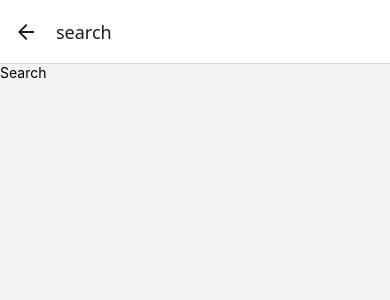
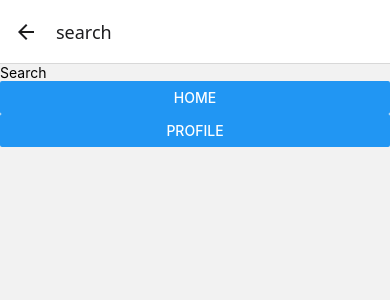
Before and after one commit to premrahi/react-native-practice-, a React Native app: screen /search in a window 390 px wide. Shown: the top 300 px of the page. Built offline with nearby package versions, Linux system fonts and the light colour scheme.

Commit message:
basic stack navigation

```diff
--- a/App.jsx
+++ b/App.jsx
@@ -12,7 +12,7 @@ const Stack = createNativeStackNavigator();
 function MyStack() {
   return (
     <Stack.Navigator>
-      <Stack.Screen name="Home" component={Home} />
+      <Stack.Screen name="home" component={Home} />
       <Stack.Screen name="search" component={Search} />
       <Stack.Screen name="profile" component={Profile} />
     </Stack.Navigator>
--- a/src/screens/Profile.jsx
+++ b/src/screens/Profile.jsx
@@ -6,6 +6,7 @@ const Profile = ({navigation}) => {
     <View>
       <Text>Profile</Text>
       <Button title="search" onPress={()=> navigation.navigate('search')} />
+      <Button title="home" onPress={()=> navigation.navigate('home')} />
     </View>
   )
 }
--- a/src/screens/Search.jsx
+++ b/src/screens/Search.jsx
@@ -1,10 +1,13 @@
-import { StyleSheet, Text, View } from 'react-native'
+import { Button, StyleSheet, Text, View } from 'react-native'
 import React from 'react'
 
-const Search = () => {
+const Search = ({navigation}) => {
   return (
     <View>
       <Text>Search</Text>
+      <Button title="home" onPress={()=> navigation.navigate('home')} />
+      <Button title="profile" onPress={()=> navigation.navigate('profile')} />
+
     </View>
   )
 }
```
